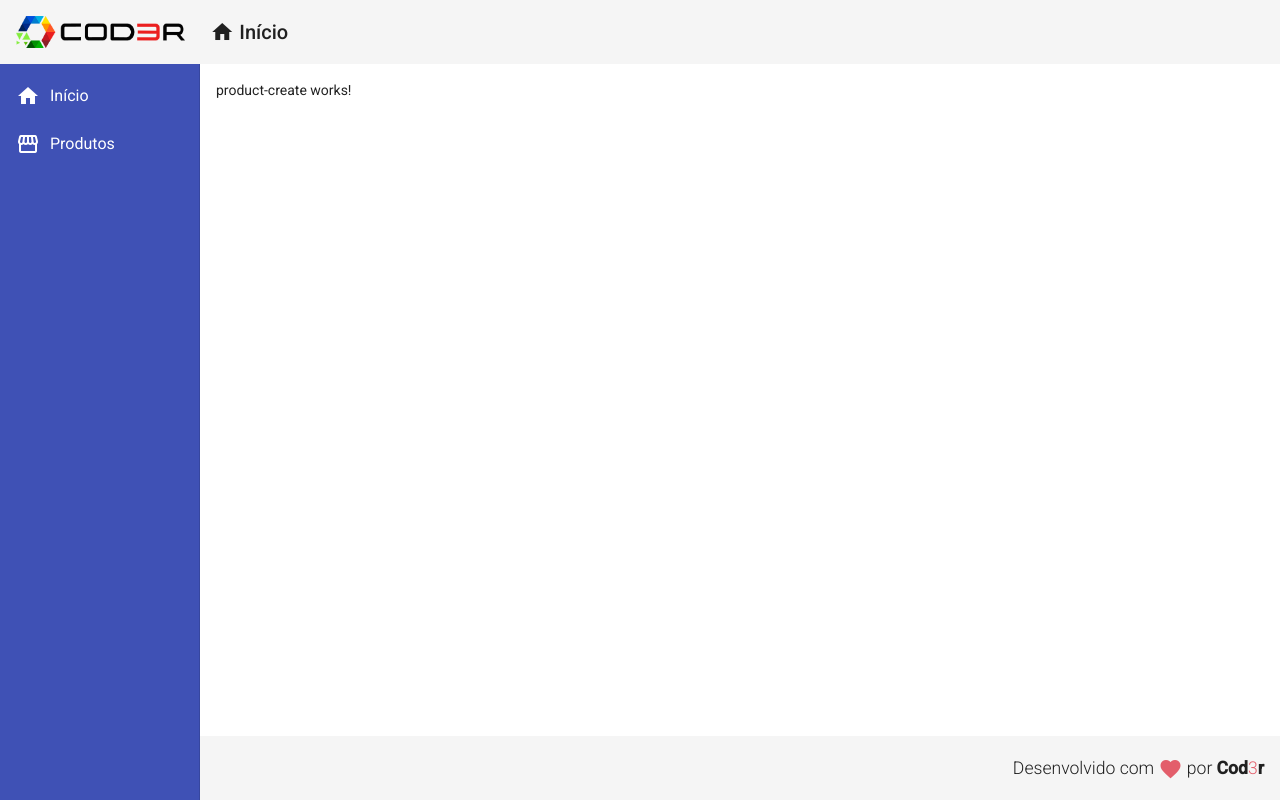
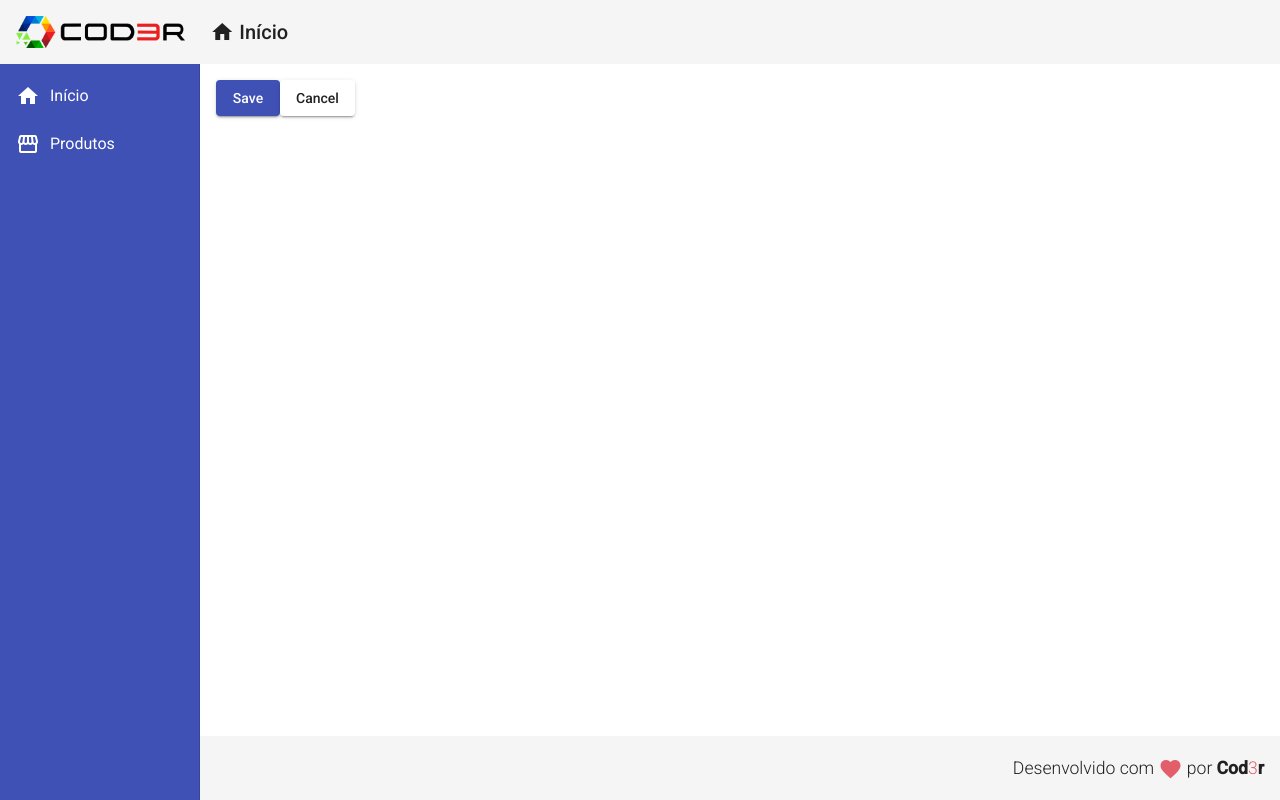
Before and after one commit to rosanaemidio/crud-angular, an Angular app in the folder frontend/: page /products/create in a window 1280 px wide. Built offline with nearby package versions, Linux system fonts and the light colour scheme.

Commit message:
Add service

```diff
--- a/frontend/src/app/app.module.ts
+++ b/frontend/src/app/app.module.ts
@@ -18,6 +18,7 @@
 import { RedDirective } from './directives/red.directive';
 import { ProductCreateComponent } from './components/product/product-create/product-create.component';
 import { MatButtonModule } from '@angular/material/button'
+import { MatSnackBarModule } from '@angular/material/snack-bar'
 @NgModule({
   declarations: [
     AppComponent,
@@ -37,7 +38,8 @@
     MatSidenavModule,
     MatListModule,
     MatCardModule,
-    MatButtonModule
+    MatButtonModule,
+    MatSnackBarModule
   ],
   providers: [],
   bootstrap: [AppComponent]
--- a/frontend/src/app/components/product/product-create/product-create.component.html
+++ b/frontend/src/app/components/product/product-create/product-create.component.html
@@ -1 +1,7 @@
-<p>product-create works!</p>
+<button mat-raised-button (click)="createProduct()" color="primary">
+    Save
+</button>
+
+<button mat-raised-button (click)="cancelProduct()" >
+    Cancel
+</button>
--- a/frontend/src/app/components/product/product-create/product-create.component.ts
+++ b/frontend/src/app/components/product/product-create/product-create.component.ts
@@ -1,5 +1,6 @@
 import { Component, OnInit } from '@angular/core';
-
+import { ProductService } from '../product.service';
+import { Router } from '@angular/router'
 @Component({
   selector: 'app-product-create',
   templateUrl: './product-create.component.html',
@@ -7,9 +8,18 @@
 })
 export class ProductCreateComponent implements OnInit {
 
-  constructor() { }
+  constructor(private productService: ProductService,
+    private router: Router) { }
 
   ngOnInit(): void {
+
   }
 
+  createProduct(): void{
+    this.productService.showMessage('Produto criado')
+  }
+
+  cancelProduct(): void{
+    this.router.navigate(['/products'])
+  }
 }
--- /dev/null
+++ b/frontend/src/app/components/product/product.service.ts
@@ -0,0 +1,19 @@
+import { Injectable } from '@angular/core';
+import { MatSnackBar } from '@angular/material/snack-bar'
+
+@Injectable({
+  providedIn: 'root'
+})
+export class ProductService {
+
+  constructor(private snackBar: MatSnackBar) { }
+
+  showMessage(msg: string): void{
+    this.snackBar.open(msg,'x', {
+      duration:3000,
+      horizontalPosition:"right",
+      verticalPosition:"top"
+    })
+
+  }
+}
```
